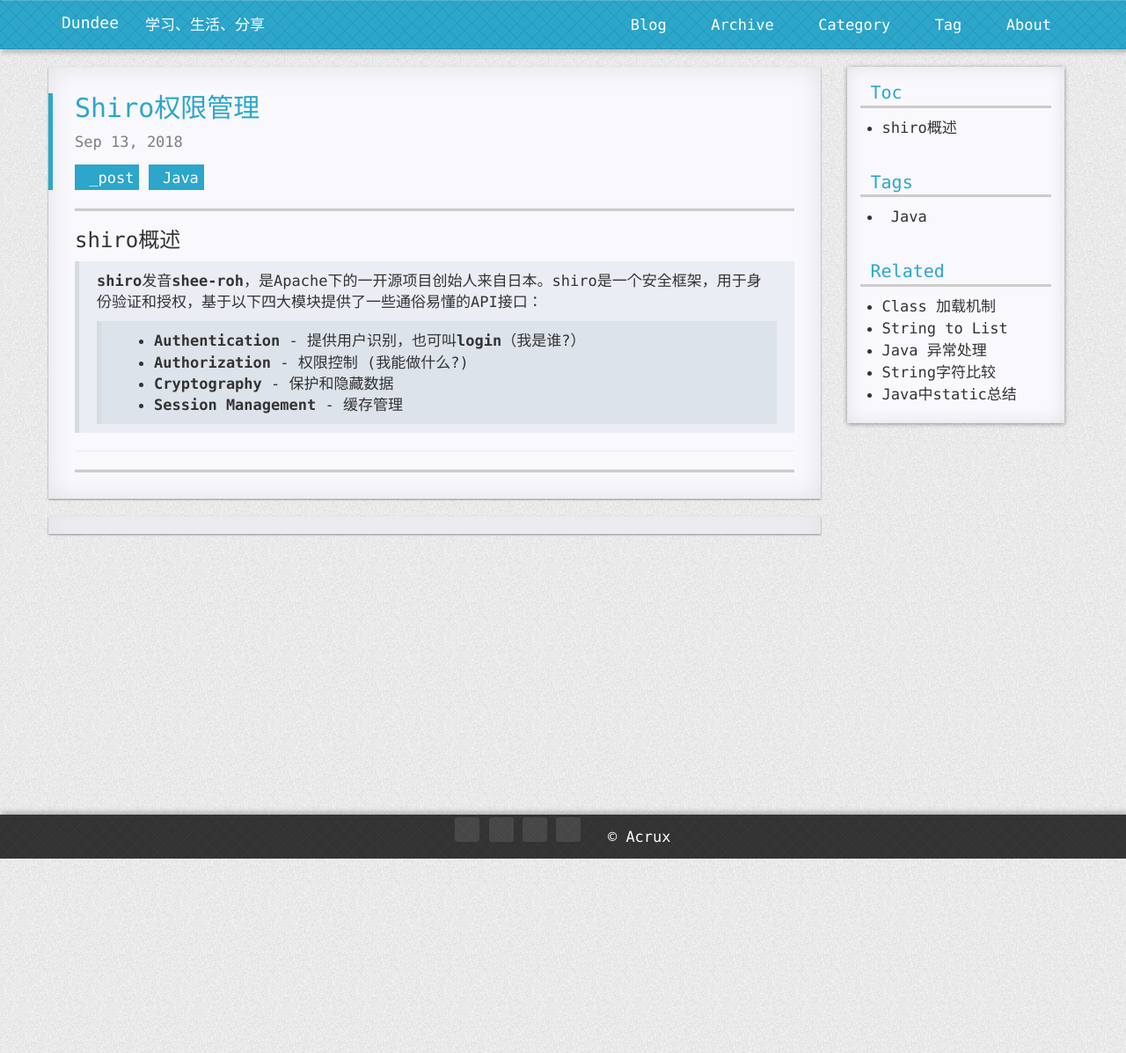
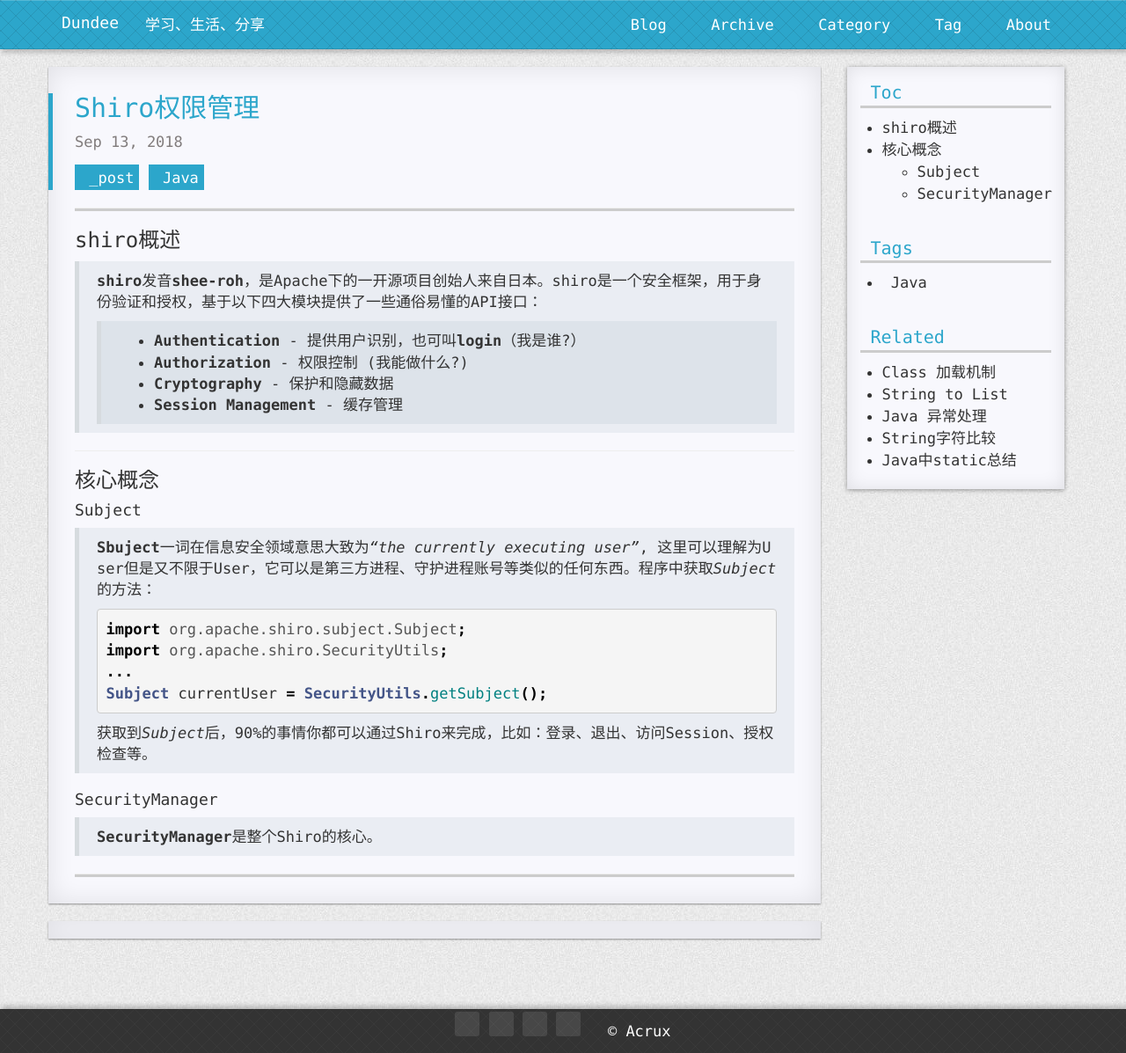
Before and after one commit to dengkaidi/dengkaidi.github.io, a Jekyll site: the page built from _posts/2018-09-13-the-post-2602.md, in a window 1280 px wide. Shown: the whole page at 88% size. Built offline with Jekyll 4.4.1, drawn with Linux system fonts in a browser that asks for light colours; nearby versions of some CDN libraries; comment, search, counter and statistics services are not loaded; a style sheet for code colours, icons or effects is not loaded.

Commit message:
update 2018-09-13-the-post-2602.md

````diff
--- a/_posts/2018-09-13-the-post-2602.md
+++ b/_posts/2018-09-13-the-post-2602.md
@@ -1,8 +1,8 @@
 ---
-title: Shiro权限管理
 layout: post
 tags:
   - Java
+title: Shiro权限管理
 category: _post
 ---
 
@@ -10,12 +10,24 @@ category: _post
 {:toc}
 
 ### shiro概述
->
-**shiro**发音**shee-roh**，是Apache下的一开源项目创始人来自日本。shiro是一个安全框架，用于身份验证和授权，基于以下四大模块提供了一些通俗易懂的API接口：
->>
-- **Authentication** - 提供用户识别，也可叫**login**（我是谁?）
+>**shiro**发音**shee-roh**，是Apache下的一开源项目创始人来自日本。shiro是一个安全框架，用于身份验证和授权，基于以下四大模块提供了一些通俗易懂的API接口：
+>>- **Authentication** - 提供用户识别，也可叫**login**（我是谁?）
 - **Authorization** - 权限控制 (我能做什么?)
 - **Cryptography** - 保护和隐藏数据
 - **Session Management** - 缓存管理
 
 ------------
+
+### 核心概念
+#### Subject
+>**Sbuject**一词在信息安全领域意思大致为*"the currently executing user"*, 这里可以理解为User但是又不限于User，它可以是第三方进程、守护进程账号等类似的任何东西。程序中获取*Subject*的方法：
+```java
+import org.apache.shiro.subject.Subject;
+import org.apache.shiro.SecurityUtils;
+...
+Subject currentUser = SecurityUtils.getSubject();
+```
+获取到*Subject*后，90%的事情你都可以通过Shiro来完成，比如：登录、退出、访问Session、授权检查等。
+
+#### SecurityManager
+>**SecurityManager**是整个Shiro的核心。
````
